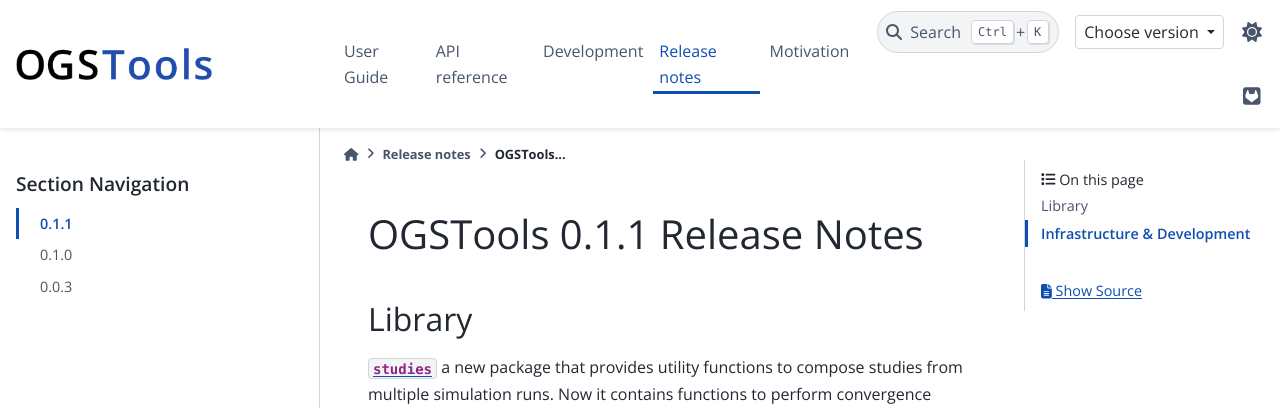
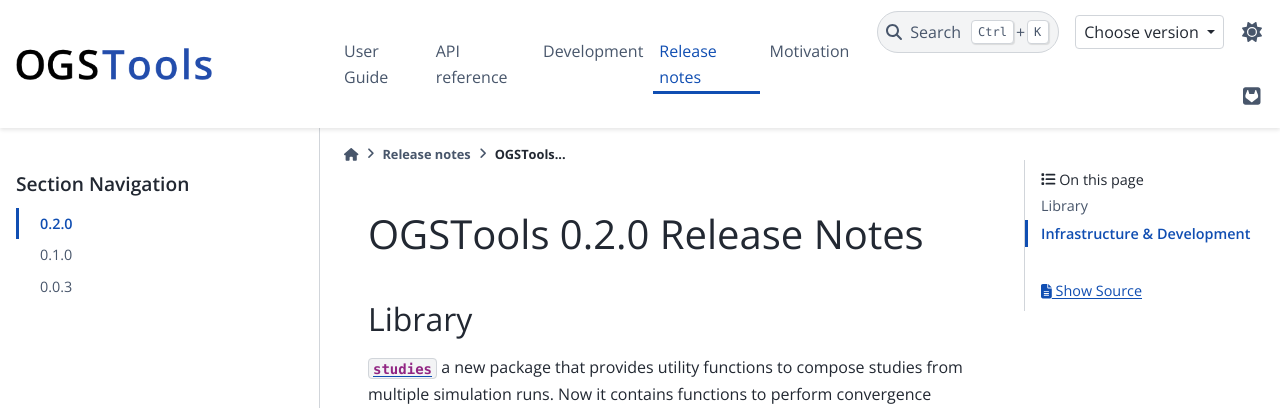
Before and after one commit to ufz/ogstools, a Sphinx documentation site: the page built from docs/releases/ogstools-0.2.0.md, in a window 1280 px wide. Shown: the top 408 px of the page. Built offline with Sphinx 7.4.7 and the PyData theme 0.15.4, drawn with Linux system fonts in a browser that asks for light colours; pages that are not in the unit, such as notebooks, are missing from menus; the version number could not be read and is left out; comment, search, counter and statistics services are not loaded.

Commit message:
Add release notes 0.2.0

````diff
--- a/docs/releases/index.md
+++ b/docs/releases/index.md
@@ -4,7 +4,7 @@
 ---
 maxdepth: 3
 ---
-0.1.1 <ogstools-0.1.1>
+0.2.0 <ogstools-0.2.0>
 0.1.0 <ogstools-0.1.0>
 0.0.3 <ogstools-0.0.3>
 ```
--- a/docs/releases/ogstools-0.1.1.md
+++ b/docs/releases/ogstools-0.2.0.md
@@ -1,4 +1,4 @@
-# OGSTools 0.1.1 Release Notes
+# OGSTools 0.2.0 Release Notes
 
 ## Library
 
````
